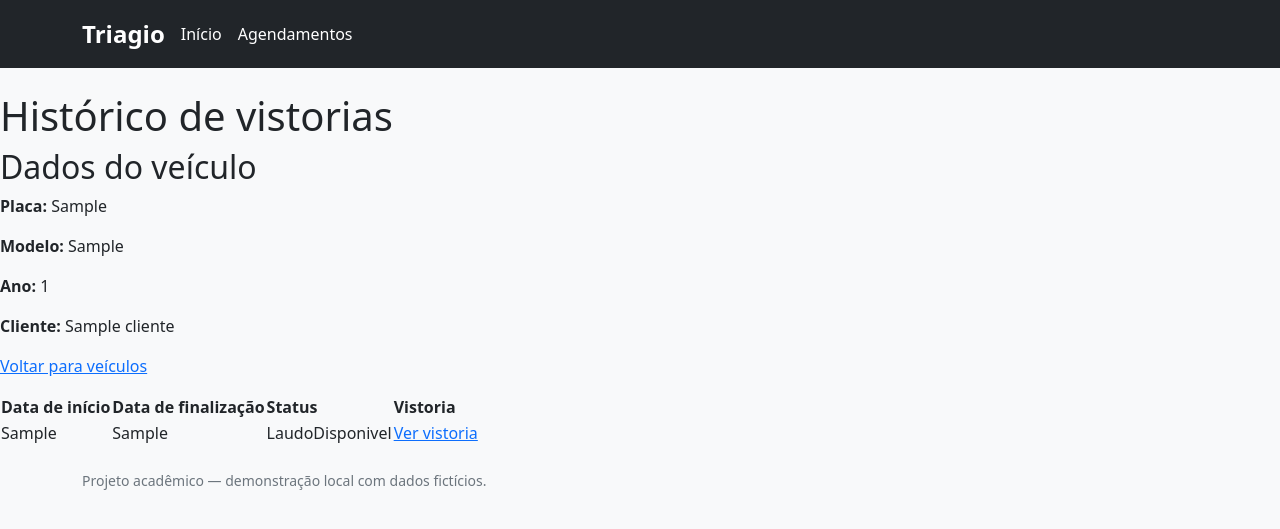
After one commit to Hemillio/triagio, a Flask app: page /veiculos/1/historico in a window 1280 px wide. The commit adds this page. Shown: the top 529 px of the page. Run offline with Flask 3, Linux system fonts and the light colour scheme; tables that the repository leaves empty hold one stand-in row (values such as "Sample post").

Commit message:
feat(clientes): adiciona historico de vistorias por veiculo

```diff
--- a/app/clientes/__init__.py
+++ b/app/clientes/__init__.py
@@ -1,5 +1,7 @@
+
 from flask import Blueprint
 
 bp = Blueprint("clientes", __name__, template_folder="templates")
 
 from app.clientes import routes  # noqa: E402,F401
+from app.clientes import historico  # noqa: E402,F401
--- /dev/null
+++ b/app/clientes/historico.py
@@ -0,0 +1,28 @@
+
+from flask import abort, render_template
+from sqlalchemy import select
+
+from app.clientes import bp
+from app.clientes.models import Veiculo
+from app.extensions import db
+from app.vistorias.models import Vistoria
+
+
+@bp.get("/veiculos/<int:veiculo_id>/historico")
+def historico(veiculo_id):
+    veiculo = db.session.get(Veiculo, veiculo_id)
+
+    if veiculo is None:
+        abort(404)
+
+    vistorias = db.session.scalars(
+        select(Vistoria)
+        .where(Vistoria.veiculo_id == veiculo_id)
+        .order_by(Vistoria.iniciada_em.desc(), Vistoria.id.desc())
+    ).all()
+
+    return render_template(
+        "clientes/historico.html",
+        veiculo=veiculo,
+        vistorias=vistorias,
+    )
--- /dev/null
+++ b/app/clientes/templates/clientes/historico.html
@@ -0,0 +1,49 @@
+
+{% extends "base.html" %}
+
+{% block content %}
+<h1>Histórico de vistorias</h1>
+
+<section>
+    <h2>Dados do veículo</h2>
+    <p><strong>Placa:</strong> {{ veiculo.placa }}</p>
+    <p><strong>Modelo:</strong> {{ veiculo.modelo }}</p>
+    <p><strong>Ano:</strong> {{ veiculo.ano }}</p>
+    <p><strong>Cliente:</strong> {{ veiculo.cliente.nome }}</p>
+</section>
+
+<p>
+    <a href="{{ url_for('clientes.lista_veiculos', placa=veiculo.placa) }}">
+        Voltar para veículos
+    </a>
+</p>
+
+{% if vistorias %}
+    <table>
+        <thead>
+            <tr>
+                <th>Data de início</th>
+                <th>Data de finalização</th>
+                <th>Status</th>
+                <th>Vistoria</th>
+            </tr>
+        </thead>
+        <tbody>
+            {% for vistoria in vistorias %}
+                <tr>
+                    <td>{{ vistoria.iniciada_em }}</td>
+                    <td>{{ vistoria.finalizada_em or "Não finalizada" }}</td>
+                    <td>{{ vistoria.status }}</td>
+                    <td>
+                        <a href="{{ url_for('vistorias.detalhe', vistoria_id=vistoria.id) }}">
+                            Ver vistoria
+                        </a>
+                    </td>
+                </tr>
+            {% endfor %}
+        </tbody>
+    </table>
+{% else %}
+    <p>Nenhuma vistoria encontrada para este veículo.</p>
+{% endif %}
+{% endblock %}
--- a/app/templates/clientes/veiculos.html
+++ b/app/templates/clientes/veiculos.html
@@ -36,6 +36,7 @@
                 <th>Modelo</th>
                 <th>Ano</th>
                 <th>Cliente</th>
+                <th>Histórico</th>
             </tr>
         </thead>
         <tbody>
@@ -45,6 +46,11 @@
                     <td>{{ veiculo.modelo }}</td>
                     <td>{{ veiculo.ano }}</td>
                     <td>{{ veiculo.cliente.nome }}</td>
+                    <td>
+                        <a href="{{ url_for('clientes.historico', veiculo_id=veiculo.id) }}">
+                            Ver histórico
+                         </a>
+                    </td>
                 </tr>
             {% endfor %}
         </tbody>
```
Also changed, not shown: tests/test_historico.py (added, +82 -0 lines).
